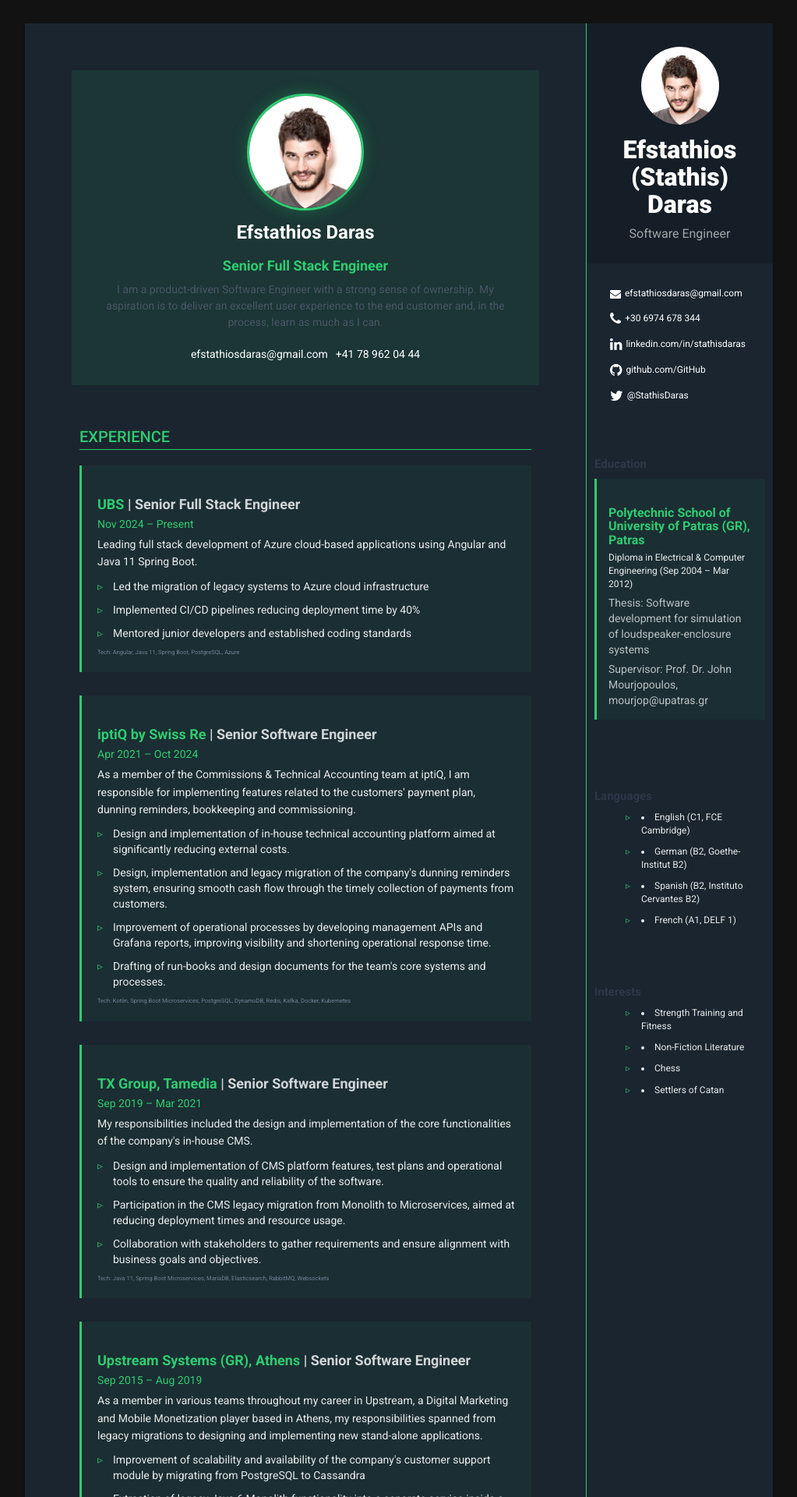
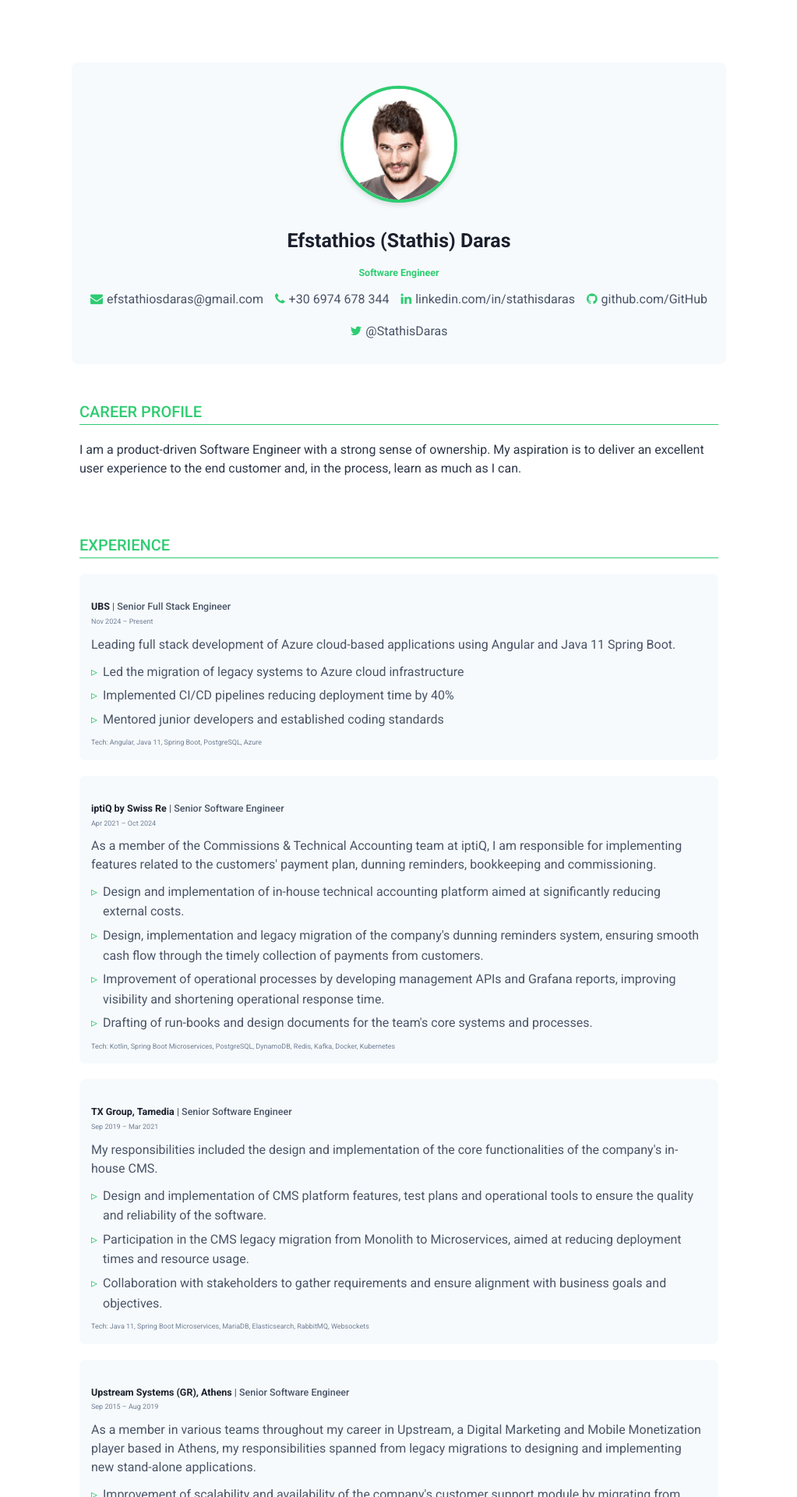
Before and after one commit to stathisdaras/stathisdaras.github.io, a Jekyll site: the page built from index.html, in a window 1280 px wide. Shown: the top 1920 px of the page at 78% size, without its empty margins (128-1151 px from the left). Built offline with Jekyll 4.4.1, drawn with Linux system fonts in a browser that asks for light colours; some of the changed text lies outside the part shown.

Commit message:
refactor

```diff
--- a/_config.yml
+++ b/_config.yml
@@ -4,10 +4,13 @@ url: 'https://stathisdaras.github.io'
 baseurl: ''
 
 # Theme settings
+theme: minima
+
+# Build settings
 markdown: kramdown
-theme: jekyll-theme-minimal
 plugins:
-  - jekyll-remote-theme
+  - jekyll-seo-tag
+  - jekyll-sitemap
 
 # Profile information
 name: Efstathios (Stathis) Daras
@@ -25,9 +28,9 @@ twitter: '@StathisDaras'
 # Color scheme
 colors:
   primary: "#2ecc71"
-  secondary: "#1a252f"
-  background: "#121212"
-  text: "#ffffff"
+  secondary: "#f5f5f5"
+  background: "#ffffff"
+  text: "#333333"
   accent: "#2ecc71"
 
 # Google Analytics
--- a/_data/ed.json
+++ b/_data/ed.json
@@ -1,5 +1,5 @@
 {
-  "name": "Efstathios Daras",
+  "name": "Efstathios (Stathis) Daras",
   "email": "efstathiosdaras@gmail.com",
   "phone": "+41 78 962 04 44",
   "title": "Senior Full Stack Engineer",
--- a/_includes/career-profile.html
+++ b/_includes/career-profile.html
@@ -1,10 +1,6 @@
-<section class="profile-section">
-  <img src="/assets/images/profile.png" alt="Profile" class="profile-image">
-  <h1 class="profile-name">{{ site.data.ed.name }}</h1>
-  <h2 class="profile-title">{{ site.data.ed.title }}</h2>
-  <p class="profile-brief">{{ site.data.ed.briefProfile }}</p>
-  <div class="contact-info">
-    <a href="mailto:{{ site.data.ed.email }}" class="contact-link">{{ site.data.ed.email }}</a>
-    <a href="tel:{{ site.data.ed.phone | remove: ' ' }}" class="contact-link">{{ site.data.ed.phone }}</a>
+<section class="career-profile">
+  <h2 class="section-title">Career Profile</h2>
+  <div class="summary">
+    <p>{{ site.data.ed.briefProfile }}</p>
   </div>
 </section>
--- a/_layouts/default.html
+++ b/_layouts/default.html
@@ -9,46 +9,41 @@ layout: compress
 
 <body>
     <div class="wrapper">
-        <div class="sidebar-wrapper">
-            <div class="profile-container">
+        <div class="main-wrapper">
+            <div class="profile-section">
                 <img class="profile-img" src="{{site.baseurl}}/assets/images/{% if site.pic %}{{ site.pic }}{% else %}profile.png{% endif %}" alt="profile picture" />
-                <h1 class="name">{% if site.name %}{{site.name}}{% else %}Alan Doe{% endif %}</h1>
-                <h3 class="tagline">{% if site.tagline %}{{site.tagline}}{% else %}Full Stack Developer{% endif %}</h3>
-            </div><!--//profile-container-->
+                <h1 class="profile-name">{% if site.name %}{{site.name}}{% else %}Alan Doe{% endif %}</h1>
+                <h3 class="profile-title">{% if site.tagline %}{{site.tagline}}{% else %}Full Stack Developer{% endif %}</h3>
 
-            <div class="contact-container container-block">
-                <ul class="list-unstyled contact-list">
+                <div class="contact-info">
                     {% if site.email %}
-                    <li class="email"><i class="fa fa-envelope"></i><a href="mailto: {{site.email}}">{{site.email}}</a></li>
+                    <a href="mailto: {{site.email}}" class="contact-link"><i class="fa fa-envelope"></i>{{site.email}}</a>
                     {% endif %}
 
                     {% if site.phone %}
-                    <li class="phone"><i class="fa fa-phone"></i><a href="tel:{{site.phone}}">{{site.phone}}</a></li>
+                    <a href="tel:{{site.phone}}" class="contact-link"><i class="fa fa-phone"></i>{{site.phone}}</a>
                     {% endif %}
 
                     {% if site.linkedin %}
-                    <li class="linkedin"><i class="fa fa-linkedin"></i><a href="https://in.linkedin.com/in/{{site.linkedin}}" target="_blank">linkedin.com/in/{{site.linkedin}}</a></li>
+                    <a href="https://in.linkedin.com/in/{{site.linkedin}}" target="_blank" class="contact-link"><i class="fa fa-linkedin"></i>linkedin.com/in/{{site.linkedin}}</a>
                     {% endif %}
 
                     {% if site.github %}
-                    <li class="github"><i class="fa fa-github"></i><a href="http://github.com/{{site.github}}" target="_blank">github.com/{{site.github}}</a></li>
+                    <a href="http://github.com/{{site.github}}" target="_blank" class="contact-link"><i class="fa fa-github"></i>github.com/{{site.github}}</a>
                     {% endif %}
 
                     {% if site.twitter %}
-                    <li class="twitter"><i class="fa fa-twitter"></i><a href="https://twitter.com/{{site.twitter}}" target="_blank">{{site.twitter}}</a></li>
+                    <a href="https://twitter.com/{{site.twitter}}" target="_blank" class="contact-link"><i class="fa fa-twitter"></i>{{site.twitter}}</a>
                     {% endif %}
-                </ul>
-            </div><!--//contact-container-->
+                </div>
+            </div>
 
+            {% include career-profile.html %}
+            {% include experience.html %}
             {% include education.html %}
+            {% include skills.html %}
             {% include language.html %}
             {% include interests.html %}
-        </div><!--//sidebar-wrapper-->
-
-        <div class="main-wrapper">
-            {% include career-profile.html %}
-            {% include experience.html %}
-            {% include skills.html %}
             {% include certifications.html %}
         </div><!--//main-wrapper-->
     </div><!--//wrapper-->
--- a/assets/css/styles.css
+++ b/assets/css/styles.css
@@ -10,10 +10,10 @@
 /* ======= Base ======= */
 body {
   font-family: 'Roboto', sans-serif;
-  color: #ffffff;
-  background: #121212;
-  font-size: 14px;
-  padding: 30px;
+  color: #2d3748;
+  background: #ffffff;
+  font-size: 16px;
+  line-height: 1.6;
   -webkit-font-smoothing: antialiased;
   -moz-osx-font-smoothing: grayscale;
 }
@@ -47,119 +47,16 @@ p {
   line-height: 1.5;
 }
 .wrapper {
-  background: #1a252f;
-  max-width: 960px;
+  max-width: 1000px;
   margin: 0 auto;
-  position: relative;
-  box-shadow: 0px 2px 4px rgba(0, 0, 0, 0.2);
+  padding: 2rem;
+  background: #ffffff;
 }
-.sidebar-wrapper {
-  background: #1a252f;
-  position: absolute;
-  right: 0;
-  width: 240px;
-  height: 100%;
-  min-height: 800px;
-  color: #ffffff;
-  font-size: 12px;
-  border-left: 1px solid #2ecc71;
-}
-.sidebar-wrapper a {
-  color: #fff;
-}
-.sidebar-wrapper .profile-container {
-  padding: 30px;
-  background: rgba(0, 0, 0, 0.2);
-  text-align: center;
-  color: #fff;
-}
-.sidebar-wrapper .name {
-  font-size: 32px;
-  font-weight: 900;
-  margin-top: 0;
-  margin-bottom: 10px;
-}
-.sidebar-wrapper .tagline {
-  color: rgba(255, 255, 255, 0.6);
-  font-size: 16px;
-  font-weight: 400;
-  margin-top: 0;
-  margin-bottom: 0;
-}
-.sidebar-wrapper .profile {
-  margin-bottom: 15px;
-}
-.sidebar-wrapper .contact-list .fa {
-  margin-right: 5px;
-  font-size: 18px;
-  vertical-align: middle;
-}
-.sidebar-wrapper .contact-list li {
-  margin-bottom: 15px;
-}
-.sidebar-wrapper .contact-list li:last-child {
-  margin-bottom: 0;
-}
-.sidebar-wrapper .contact-list .email .fa {
-  font-size: 14px;
-}
-.sidebar-wrapper .container-block {
-  padding: 30px;
-}
-.sidebar-wrapper .container-block-title {
-  text-transform: uppercase;
-  font-size: 16px;
-  font-weight: 700;
-  margin-top: 0;
-  margin-bottom: 15px;
-}
-.sidebar-wrapper .degree {
-  font-size: 14px;
-  margin-top: 0;
-  margin-bottom: 5px;
-}
-.sidebar-wrapper .education-container .item {
-  margin-bottom: 15px;
-}
-.sidebar-wrapper .education-container .item:last-child {
-  margin-bottom: 0;
-}
-.sidebar-wrapper .education-container .meta {
-  color: rgba(255, 255, 255, 0.6);
-  font-weight: 500;
-  margin-bottom: 0px;
-  margin-top: 0;
-}
-.sidebar-wrapper .education-container .time {
-  color: rgba(255, 255, 255, 0.6);
-  font-weight: 500;
-  margin-bottom: 0px;
-}
-.sidebar-wrapper .languages-container .lang-desc {
-  color: rgba(255, 255, 255, 0.6);
-}
-.sidebar-wrapper .languages-list {
-  margin-bottom: 0;
-}
-.sidebar-wrapper .languages-list li {
-  margin-bottom: 10px;
-}
-.sidebar-wrapper .languages-list li:last-child {
-  margin-bottom: 0;
-}
-.sidebar-wrapper .interests-list {
-  margin-bottom: 0;
-}
-.sidebar-wrapper .interests-list li {
-  margin-bottom: 10px;
-}
-.sidebar-wrapper .interests-list li:last-child {
-  margin-bottom: 0;
-}
+
 .main-wrapper {
-  background: #1a252f;
+  background: #ffffff;
   padding: 60px;
-  padding-right: 300px;
+  width: 100%;
 }
 .main-wrapper .section-title {
   color: #2ecc71;
@@ -175,7 +72,7 @@ p {
   height: 30px;
   margin-right: 8px;
   display: inline-block;
-  color: #fff;
+  color: #2ecc71;
   -webkit-border-radius: 50%;
   -moz-border-radius: 50%;
   -ms-border-radius: 50%;
@@ -184,7 +81,7 @@ p {
   -moz-background-clip: padding;
   -webkit-background-clip: padding-box;
   background-clip: padding-box;
-  background: #2d7788;
+  background: #ffffff;
   text-align: center;
   padding-top: 8px;
   font-size: 16px;
@@ -203,7 +100,7 @@ p {
   margin-bottom: 2px;
 }
 .main-wrapper .job-title {
-  color: #3F4650;
+  color: #333333;
   font-size: 16px;
   margin-top: 0;
   margin-bottom: 0;
@@ -213,17 +110,18 @@ p {
   position: absolute;
   right: 0;
   top: 0;
-  color: #97AAC3;
+  color: #666666;
 }
 .main-wrapper .company {
   margin-bottom: 10px;
-  color: #97AAC3;
+  color: #666666;
 }
 .main-wrapper .project-title {
   font-size: 16px;
   font-weight: 400;
   margin-top: 0;
   margin-bottom: 5px;
+  color: #333333;
 }
 .main-wrapper .projects-section .intro {
   margin-bottom: 30px;
@@ -239,6 +137,7 @@ p {
   font-size: 14px;
   margin-top: 0;
   margin-bottom: 12px;
+  color: #333333;
 }
 .skillset .level-bar {
   height: 12px;
@@ -246,7 +145,7 @@ p {
 }
 .skillset .level-bar-inner {
   height: 12px;
-  background: #7bc2d3;
+  background: #2ecc71;
 }
 .footer {
   padding: 30px;
@@ -254,12 +153,86 @@ p {
 }
 .footer .copyright {
   line-height: 1.6;
-  color: #545E6C;
+  color: #666666;
   font-size: 13px;
 }
 .footer .fa-heart {
   color: #fb866a;
 }
+
+/* Profile section at the top */
+.profile-section {
+  text-align: center;
+  padding: 3rem 2rem;
+  background: #f7fafc;
+  border-radius: 8px;
+  margin-bottom: 2rem;
+}
+
+.profile-img {
+  width: 150px;
+  height: 150px;
+  border-radius: 50%;
+  margin: 0 auto 1.5rem;
+  border: 4px solid #2ecc71;
+  box-shadow: 0 4px 6px rgba(0, 0, 0, 0.1);
+}
+
+.profile-name {
+  font-size: 2.5rem;
+  font-weight: 700;
+  color: #1a202c;
+  margin-bottom: 0.5rem;
+}
+
+.profile-title {
+  font-size: 1.25rem;
+  color: #2ecc71;
+  margin-bottom: 1.5rem;
+}
+
+.contact-info {
+  display: flex;
+  flex-wrap: wrap;
+  justify-content: center;
+  gap: 1.5rem;
+  margin-top: 1.5rem;
+}
+
+.contact-link {
+  color: #4a5568;
+  display: flex;
+  align-items: center;
+  gap: 0.5rem;
+  transition: color 0.2s ease;
+}
+
+.contact-link:hover {
+  color: #2ecc71;
+}
+
+.contact-link i {
+  color: #2ecc71;
+}
+
+@media (max-width: 767px) {
+  .main-wrapper {
+    padding: 30px;
+  }
+  .main-wrapper .time {
+    position: static;
+    display: block;
+    margin-top: 5px;
+  }
+  .main-wrapper .upper-row {
+    margin-bottom: 0;
+  }
+  .contact-info {
+    flex-direction: column;
+    align-items: center;
+  }
+}
+
 /* Extra small devices (phones, less than 768px) */
 @media (max-width: 767px) {
   .sidebar-wrapper {
@@ -298,17 +271,6 @@ p {
 /* Large devices (large desktops, 1200px and up) */
 /* Ex-Large devices (large desktops, 1200px and up) */
 
-/*
-used for profile image
-*/
-.profile-img {
-  max-width: 100px;
-  margin-bottom: 15px;
-  border: 0px solid #fff;
-  border-radius: 100%;
-  box-shadow: 0 1px 1px rgba(0, 0, 0, 0.1);
-}
-
 /* Common section styles */
 section {
     margin-bottom: 2.5rem;
@@ -317,18 +279,14 @@ section {
 
 .section-title {
     font-size: 1.5rem;
-    font-weight: bold;
-    margin-bottom: 1rem;
-    color: #2d3748;
+    font-weight: 700;
+    color: #1a202c;
+    margin-bottom: 1.5rem;
+    padding-bottom: 0.5rem;
+    border-bottom: 2px solid #2ecc71;
 }
 
 /* Profile Section */
-.profile-section {
-    text-align: center;
-    padding: 30px;
-    background: rgba(46, 204, 113, 0.1);
-}
-
 .profile-image {
     width: 150px;
     height: 150px;
@@ -337,102 +295,61 @@ section {
     box-shadow: 0 0 20px rgba(46, 204, 113, 0.3);
 }
 
-.profile-name {
-    color: #ffffff;
-    font-size: 24px;
-    margin: 15px 0;
-}
-
-.profile-title {
-    color: #2ecc71;
-    font-size: 18px;
-    margin-bottom: 10px;
-}
-
 .profile-brief {
     margin-bottom: 1rem;
     color: #4a5568;
 }
 
-.contact-info {
-    display: flex;
-    flex-direction: column;
-    gap: 10px;
-    margin-top: 20px;
+/* Experience Section */
+.experience-item {
+    margin-bottom: 2rem;
+    padding: 1.5rem;
+    background: #f7fafc;
+    border-radius: 8px;
+    transition: transform 0.2s ease;
 }
 
-@media (min-width: 640px) {
-    .contact-info {
-        flex-direction: row;
-        justify-content: center;
-    }
-}
-
-.contact-link {
-    color: #ffffff;
-    display: flex;
-    align-items: center;
-    gap: 10px;
-    transition: color 0.3s ease;
-}
-
-.contact-link:hover {
-    color: #2ecc71;
-}
-
-/* Experience Section */
-.experience-item {
-    margin-bottom: 30px;
-    padding: 20px;
-    background: rgba(46, 204, 113, 0.05);
-    border-left: 3px solid #2ecc71;
+.experience-item:hover {
+    transform: translateY(-2px);
 }
 
 .company-name {
-    color: #2ecc71;
-    font-size: 18px;
-    margin-bottom: 5px;
+    font-size: 1.25rem;
+    font-weight: 600;
+    color: #1a202c;
+    margin-bottom: 0.5rem;
 }
 
 .position {
-    color: #ffffff;
-    opacity: 0.8;
+    color: #4a5568;
+    font-weight: 500;
 }
 
 .date-range {
-    color: #2ecc71;
-    font-size: 14px;
-    margin: 5px 0;
+    color: #718096;
+    font-size: 0.9rem;
+    margin: 0.5rem 0;
 }
 
 .description {
-    color: #ffffff;
-    opacity: 0.9;
-    line-height: 1.6;
+    color: #4a5568;
+    margin: 1rem 0;
 }
 
 .contributions-list {
     list-style: none;
     padding-left: 0;
+    margin: 1rem 0;
 }
 
-.contributions-list li,
-.skills-list li,
-.language-list li,
-.interests-list li,
-.certifications-list li {
+.contributions-list li {
     position: relative;
-    padding-left: 20px;
-    margin-bottom: 10px;
-    color: #ffffff;
-    opacity: 0.9;
+    padding-left: 1.5rem;
+    margin-bottom: 0.5rem;
+    color: #4a5568;
 }
 
-.contributions-list li:before,
-.skills-list li:before,
-.language-list li:before,
-.interests-list li:before,
-.certifications-list li:before {
+.contributions-list li:before {
     content: "▹";
     color: #2ecc71;
     position: absolute;
@@ -440,62 +357,68 @@ section {
 }
 
 .tech-stack {
-    font-size: 0.75rem;
     color: #718096;
+    font-size: 0.9rem;
+    margin-top: 1rem;
 }
 
 /* Education Section */
 .education-item {
-    margin-bottom: 25px;
-    padding: 15px;
-    background: rgba(46, 204, 113, 0.05);
-    border-left: 3px solid #2ecc71;
+    background: #f7fafc;
+    padding: 1.5rem;
+    border-radius: 8px;
+    margin-bottom: 1.5rem;
 }
 
 .institution {
-    color: #2ecc71;
-    font-size: 16px;
-    margin-bottom: 5px;
+    font-size: 1.25rem;
+    font-weight: 600;
+    color: #1a202c;
+    margin-bottom: 0.5rem;
 }
 
 .degree-info {
-    color: #ffffff;
-    opacity: 0.9;
+    color: #4a5568;
+    margin-bottom: 0.5rem;
 }
 
 .thesis-info,
 .supervisor-info {
-    color: #ffffff;
-    opacity: 0.7;
-    font-size: 14px;
-    margin-top: 5px;
+    color: #718096;
+    font-size: 0.9rem;
+    margin-top: 0.5rem;
 }
 
 /* Skills Section */
 .skills-grid {
     display: grid;
     grid-template-columns: repeat(auto-fit, minmax(250px, 1fr));
-    gap: 20px;
+    gap: 1.5rem;
+    margin-top: 1rem;
 }
 
 .skill-category {
-    background: rgba(46, 204, 113, 0.05);
-    padding: 15px;
-    border-radius: 5px;
+    background: #f7fafc;
+    padding: 1.5rem;
+    border-radius: 8px;
 }
 
 .category-title {
-    color: #2ecc71;
-    font-size: 16px;
-    margin-bottom: 10px;
-    border-bottom: 1px solid rgba(46, 204, 113, 0.3);
-    padding-bottom: 5px;
+    font-size: 1.1rem;
+    font-weight: 600;
+    color: #1a202c;
+    margin-bottom: 1rem;
 }
 
 .skills-list {
-    list-style-type: disc;
-    list-style-position: inside;
-    color: #718096;
+    list-style: none;
+    padding-left: 0;
+    margin: 0;
+}
+
+.skill-item {
+    color: #4a5568;
+    margin-bottom: 0.5rem;
 }
 
 /* Languages, Interests, and Certifications */
```
